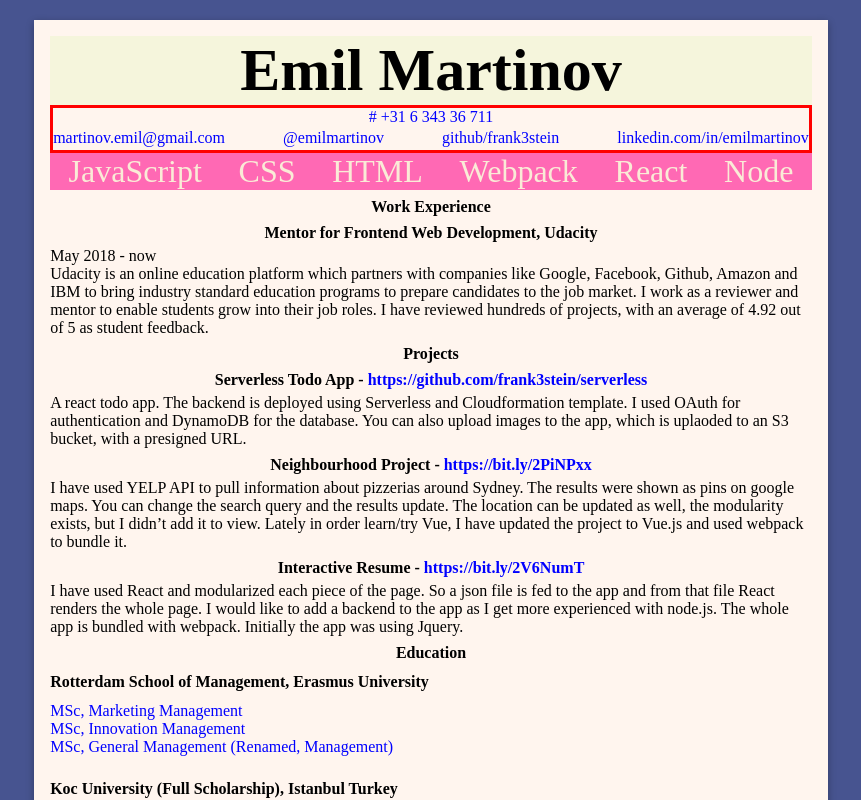
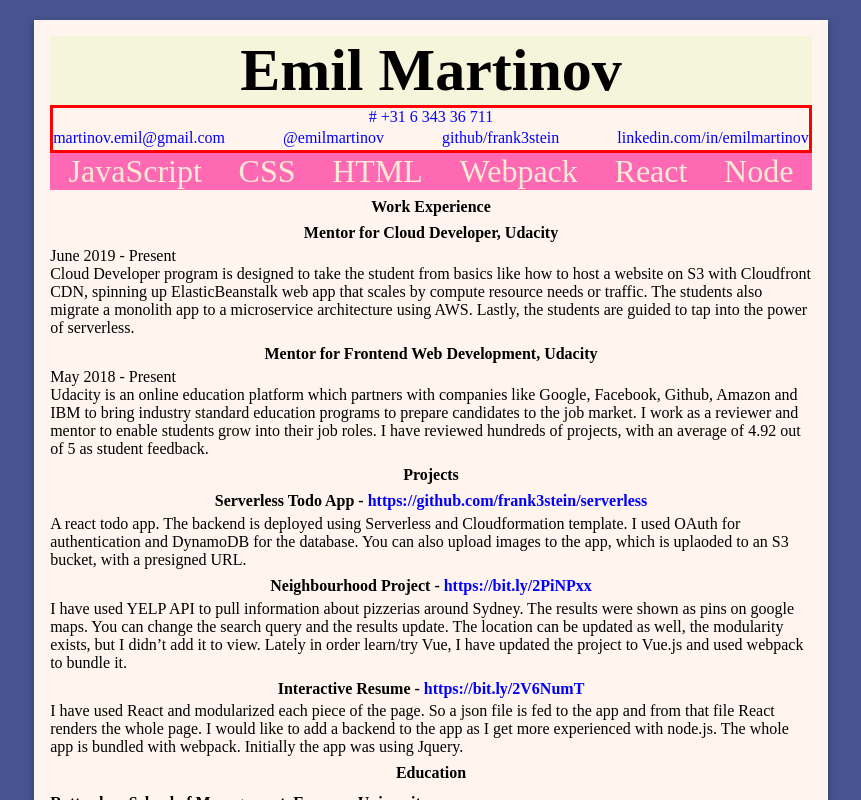
Before and after one commit to frank3stein/cv-to-pdf, a Svelte app: page / in a window 1280 px wide. Shown: the top 800 px of the page, without its empty margins (209-1070 px from the left). Built offline with nearby package versions, Linux system fonts and the light colour scheme; the HTML template or start-up script is replaced by a standard one.

Commit message:
Cloud Developer experience added

```diff
--- a/src/components/WorkXP/WorkXP.svelte
+++ b/src/components/WorkXP/WorkXP.svelte
@@ -1,18 +1,18 @@
 <script>
   let workXP = [
+    {
+      title: "Mentor for Cloud Developer, Udacity",
+      beginningDate: "June 2019",
+      endDate: '',
+      text:"Cloud Developer program is designed to take the student from basics like how to host a website on S3 with Cloudfront CDN, spinning up ElasticBeanstalk web app that scales by compute resource needs or traffic. The students also migrate a monolith app to a microservice architecture using AWS. Lastly, the students are guided to tap into the power of serverless."
+    },
     {
       title: "Mentor for Frontend Web Development, Udacity",
       beginningDate: "May 2018",
       endDate: '',
-      // dates: "May 2018 - ",
       text:
         "Udacity is an online education platform which partners with companies like Google, Facebook, Github, Amazon and IBM to bring industry standard education programs to prepare candidates to the job market. I work as a reviewer and mentor to enable students grow into their job roles. I have reviewed hundreds of projects, with an average of 4.92 out of 5 as student feedback."
     }
-    // {
-    //   title: "Neighbourhood Project - https://bit.ly/2PiNPxx",
-    //   dates: "June 2016 - January 2017",
-    //   text: "Hello there"
-    // }
   ];
 </script>
 <style>
@@ -21,6 +21,6 @@
 <h2>Work Experience</h2>
 {#each workXP as work}
 <h2>{work.title}</h2>
-<p>{work.beginningDate} - {work.endDate ? work.endDate : 'now'}</p>
+<p>{work.beginningDate} - {work.endDate ? work.endDate : 'Present'}</p>
 <p>{work.text}</p>
 {/each}
```
